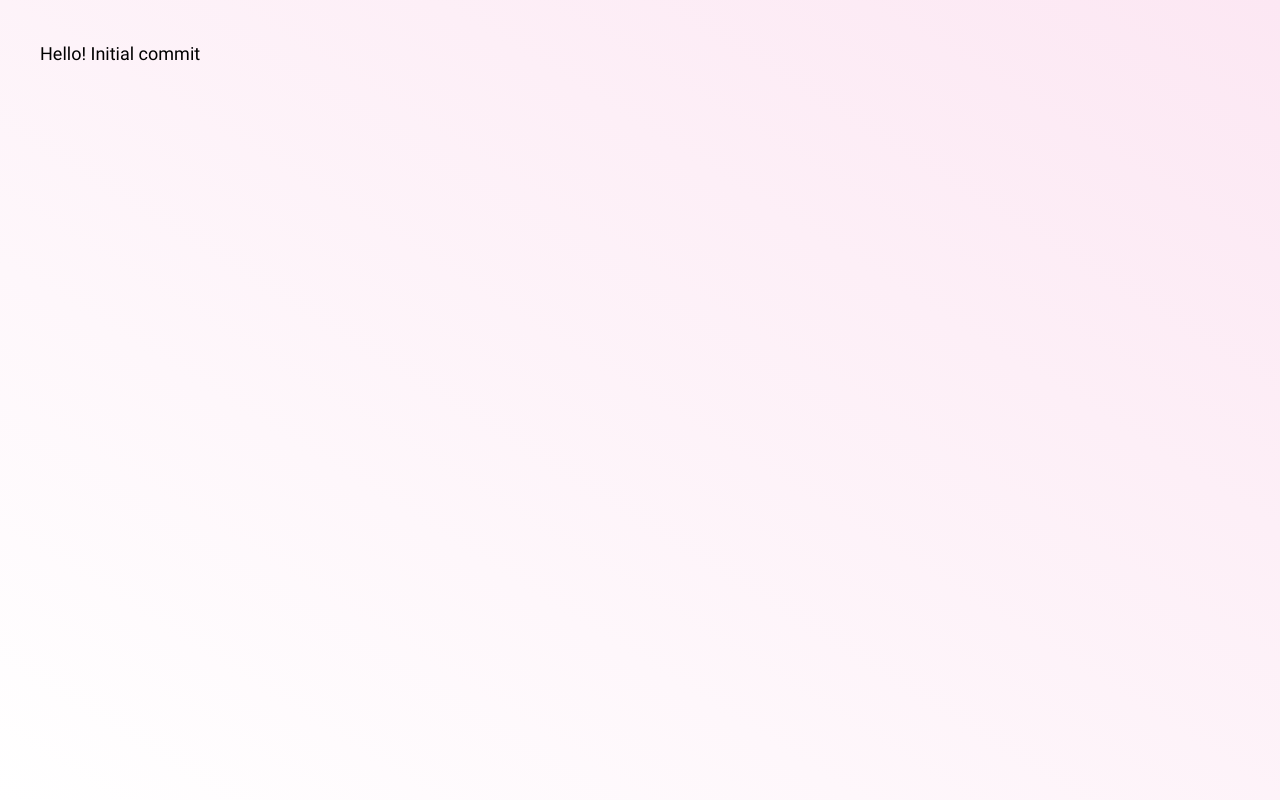
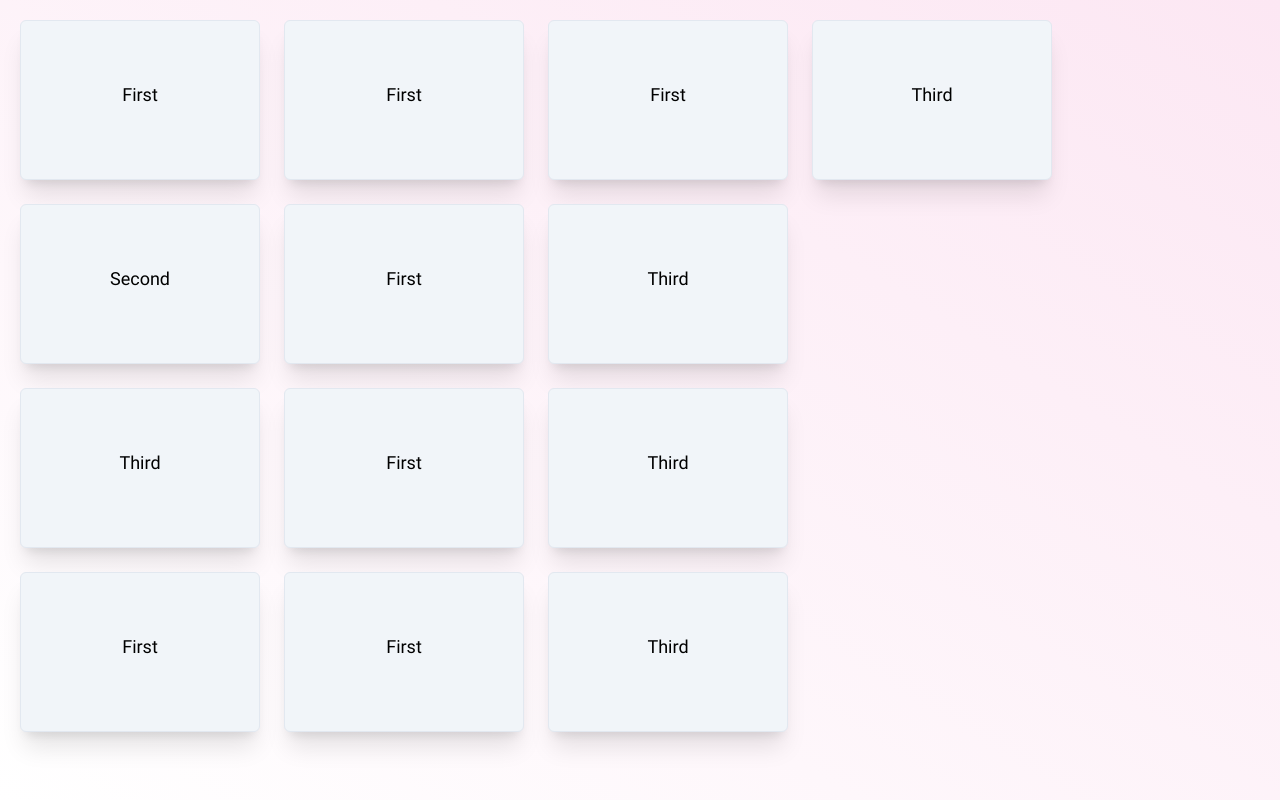
Before and after one commit to Dereden399/animated-cards, a React (Create React App) app: page / in a window 1280 px wide. Built offline with nearby package versions, Linux system fonts and the light colour scheme.

Commit message:
made a lot of things

```diff
--- a/package.json
+++ b/package.json
@@ -3,6 +3,7 @@
   "version": "0.1.0",
   "private": true,
   "dependencies": {
+    "@heroicons/react": "^1.0.6",
     "@testing-library/jest-dom": "^5.16.4",
     "@testing-library/react": "^13.3.0",
     "@testing-library/user-event": "^13.5.0",
--- a/src/App.tsx
+++ b/src/App.tsx
@@ -1,9 +1,72 @@
-import React from "react";
+import { LayoutGroup } from "framer-motion";
+import React, { useState } from "react";
+import Card from "./components/Card";
+
+export interface CardType {
+  text: string;
+  description: string;
+  id: number;
+}
+
+const initialCards: Array<CardType> = [
+  { text: "First", description: "Lorem ipsum dolor sit amet", id: 1 },
+  {
+    text: "Second",
+    description:
+      "Lorem ipsum dolor sit amet, consectetur adipiscing elit. Cras congue, leo id facilisis ornare, sapien nibh accumsan mi, ultrices vestibulum turpis mauris ut mauris. Aliquam ac odio sollicitudin, elementum quam vitae, aliquam turpis. Donec maximus augue dolor, a maximus nunc pulvinar at. Pellentesque vitae consequat orci. In et quam at elit tempor varius in vel purus. Phasellus et volutpat ex. Morbi vulputate felis et risus facilisis iaculis.",
+    id: 2,
+  },
+  {
+    text: "Third",
+    description:
+      "Lorem ipsum dolor sit amet, consectetur adipiscing elit. Cras congue, leo id facilisis ornare, sapien nibh accumsan mi, ultrices vestibulum turpis mauris ut mauris. Aliquam ac odio sollicitudin, elementum quam vitae, aliquam turpis",
+    id: 3,
+  },
+  { text: "First", description: "Lorem ipsum dolor sit amet", id: 4 },
+  { text: "First", description: "Lorem ipsum dolor sit amet", id: 5 },
+  { text: "First", description: "Lorem ipsum dolor sit amet", id: 6 },
+  { text: "First", description: "Lorem ipsum dolor sit amet", id: 7 },
+  { text: "First", description: "Lorem ipsum dolor sit amet", id: 8 },
+  { text: "First", description: "Lorem ipsum dolor sit amet", id: 9 },
+  {
+    text: "Third",
+    description:
+      "Lorem ipsum dolor sit amet, consectetur adipiscing elit. Cras congue, leo id facilisis ornare, sapien nibh accumsan mi, ultrices vestibulum turpis mauris ut mauris. Aliquam ac odio sollicitudin, elementum quam vitae, aliquam turpis",
+    id: 10,
+  },
+  {
+    text: "Third",
+    description:
+      "Lorem ipsum dolor sit amet, consectetur adipiscing elit. Cras congue, leo id facilisis ornare, sapien nibh accumsan mi, ultrices vestibulum turpis mauris ut mauris. Aliquam ac odio sollicitudin, elementum quam vitae, aliquam turpis",
+    id: 11,
+  },
+  {
+    text: "Third",
+    description:
+      "Lorem ipsum dolor sit amet, consectetur adipiscing elit. Cras congue, leo id facilisis ornare, sapien nibh accumsan mi, ultrices vestibulum turpis mauris ut mauris. Aliquam ac odio sollicitudin, elementum quam vitae, aliquam turpis",
+    id: 12,
+  },
+  {
+    text: "Third",
+    description:
+      "Lorem ipsum dolor sit amet, consectetur adipiscing elit. Cras congue, leo id facilisis ornare, sapien nibh accumsan mi, ultrices vestibulum turpis mauris ut mauris. Aliquam ac odio sollicitudin, elementum quam vitae, aliquam turpis",
+    id: 13,
+  },
+];
 
 function App() {
+  const [cards, setCards] = useState<CardType[]>(initialCards);
   return (
-    <div className='p-10 bg-gradient-to-tr from-white to-pink-100 w-screen h-screen text-lg font-roboto font-normal'>
-      Hello! Initial commit
+    <div
+      className={`p-5 text-lg font-roboto font-normal h-screen w-screen bg-gradient-to-tr from-white to-pink-100 overflow-auto`}
+    >
+      <div className='flex flex-col gap-y-6 gap-x-6 max-h-[calc(100vh-3rem)] w-fit flex-wrap'>
+        <LayoutGroup>
+          {cards.map(card => (
+            <Card card={card} key={card.id} />
+          ))}
+        </LayoutGroup>
+      </div>
     </div>
   );
 }
--- /dev/null
+++ b/src/components/Card.tsx
@@ -0,0 +1,85 @@
+import { AnimatePresence, motion, Variants } from "framer-motion";
+import React, { useState } from "react";
+import { DotsHorizontalIcon, TrashIcon } from "@heroicons/react/solid";
+import { CardType } from "../App";
+
+const buttonVariants: Variants = {
+  closed: { opacity: 0, transition: { duration: 0.01 } },
+  open: { opacity: 1 },
+};
+const btnHolderVariants: Variants = {
+  closed: { opacity: 0 },
+  open: {
+    opacity: 1,
+    transition: { staggerChildren: 0.2, delayChildren: 0.3 },
+  },
+};
+
+const Card = ({ card }: { card: CardType }) => {
+  const [isOpen, setIsOpen] = useState<boolean>(false);
+  const toggleOpen = () => {
+    setIsOpen(isOpen => !isOpen);
+  };
+  return (
+    <motion.div
+      layout
+      className={`${
+        isOpen ? "w-96 h-fit min-h-[16rem]" : "w-60 h-40"
+      } bg-slate-100 shadow-xl rounded-md border-slate-200 border-[1px] flex flex-row
+        items-center text-lg cursor-pointer p-5
+        ${!isOpen && "hover:shadow-2xl"}`}
+      onClick={toggleOpen}
+      transition={{ delay: 0.1, duration: 0.5, type: "spring" }}
+      whileHover={!isOpen ? { scale: 1.1, y: -8 } : {}}
+    >
+      <motion.div
+        layout
+        className={`flex flex-col grow h-full items-center gap-y-5 justify-start ${
+          !isOpen ? "pt-10" : ""
+        }`}
+      >
+        <motion.h1 className={isOpen ? "text-3xl" : "text-lg"} layout>
+          {card.text}
+        </motion.h1>
+        <AnimatePresence>
+          {isOpen && (
+            <motion.p
+              layout
+              initial={{ opacity: 0 }}
+              animate={{ opacity: 1, transition: { delay: 0.2, duration: 1 } }}
+              exit={{ opacity: 0, transition: { duration: 0.01 } }}
+            >
+              {card.description}
+            </motion.p>
+          )}
+        </AnimatePresence>
+      </motion.div>
+
+      {isOpen && (
+        <motion.div
+          className='flex flex-col gap-y-2 justify-start self-start'
+          layout
+          variants={btnHolderVariants}
+          initial='closed'
+          animate='open'
+          exit='closed'
+        >
+          <motion.button
+            className='h-8 w-8 border-slate-300 border-2 rounded-full'
+            variants={buttonVariants}
+          >
+            <DotsHorizontalIcon />
+          </motion.button>
+          <motion.button
+            className='h-8 w-8 border-slate-300 border-2 rounded-full'
+            variants={buttonVariants}
+          >
+            <TrashIcon />
+          </motion.button>
+        </motion.div>
+      )}
+    </motion.div>
+  );
+};
+
+export default Card;
--- /dev/null
+++ b/src/components/DetailedCard.tsx
@@ -0,0 +1,32 @@
+import React from "react";
+import { motion, AnimatePresence } from "framer-motion";
+
+const DetailedCard = ({
+  cards,
+  id,
+  setCardId,
+}: {
+  cards: string[];
+  id: number;
+  setCardId: React.Dispatch<React.SetStateAction<number>>;
+}) => {
+  return (
+    <AnimatePresence>
+      {id !== -1 ? (
+        <div
+          className='absolute flex items-center justify-center h-full w-full -m-10 top-0 z-10'
+          onClick={e => setCardId(-1)}
+        >
+          <motion.div
+            className='w-96 h-64 bg-slate-100 border-slate-200 border-[1px] flex flex-col items-center justify-center text-lg font-roboto font-normal rounded-md shadow-xl'
+            layoutId={id.toString()}
+          >
+            {cards[id]}
+          </motion.div>
+        </div>
+      ) : null}
+    </AnimatePresence>
+  );
+};
+
+export default DetailedCard;
--- a/tailwind.config.js
+++ b/tailwind.config.js
@@ -6,6 +6,13 @@ module.exports = {
       fontFamily: {
         roboto: ["Roboto", "sans-serif"],
       },
+      backgroundSize: {
+        "size-200": "200% 200%",
+      },
+      backgroundPosition: {
+        "pos-0": "0% 0%",
+        "pos-100": "0% 100%",
+      },
     },
   },
   plugins: [],
```
Also changed, not shown: 1 other file (tests, documents, lock files or other folders).
